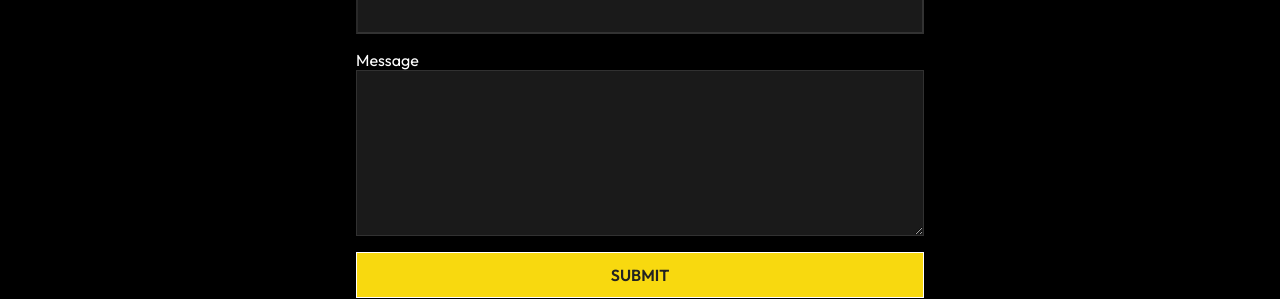
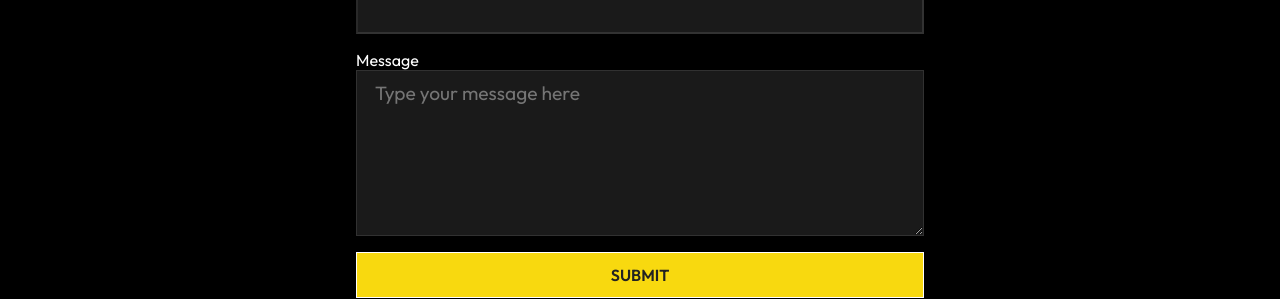
Before and after one commit to Git-Ge0rge/my-react-portfolio, a React (Create React App) app: page /contact in a window 1280 px wide. Shown: the part 746-1045 px from the top of the page. Built offline with nearby package versions, Linux system fonts and the light colour scheme.

Commit message:
Fixed typing mistake on form

```diff
--- a/src/components/Form/Form.jsx
+++ b/src/components/Form/Form.jsx
@@ -13,7 +13,7 @@ const Form = () => {
             <label>Subject</label>
             <input type="text"></input>
             <label>Message</label>
-            <textarea rows="6" placegolder="Type your message here"/>
+            <textarea rows="6" placeholder="Type your message here"/>
             <button className="btn">Submit</button>
         </form>
     </div>
```
